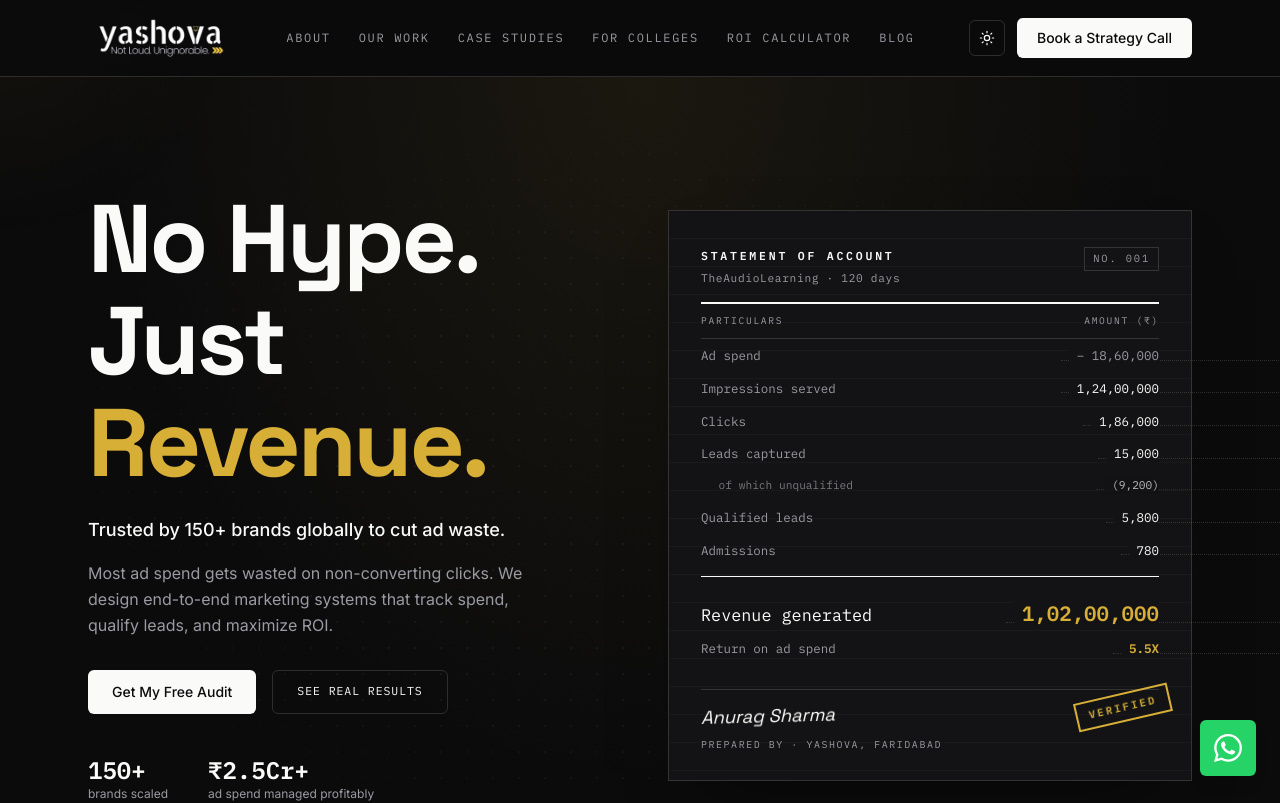
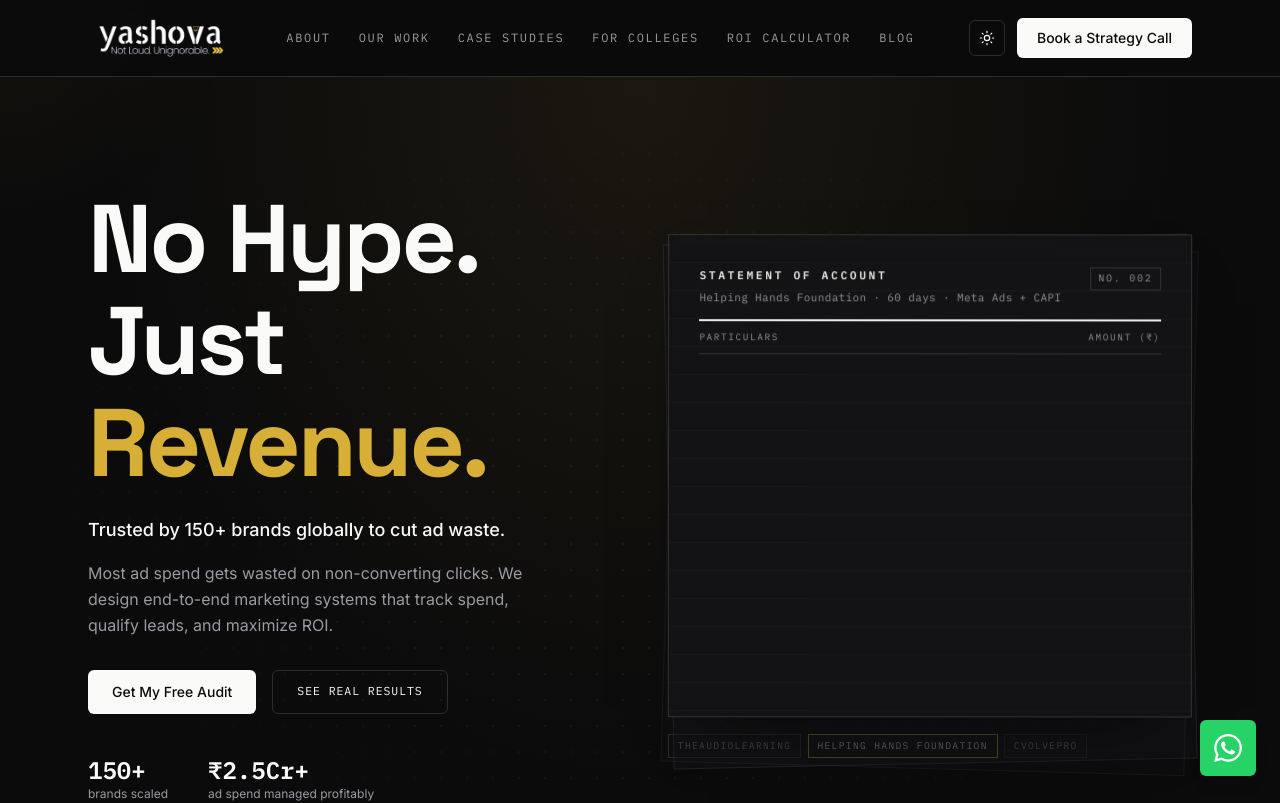
Before and after one commit to anurag-yashova/yashova-website, a Next.js app: page / in a window 1280 px wide. Shown: the top 803 px of the page. Built offline with nearby package versions, Linux system fonts and the light colour scheme.

Commit message:
Hero becomes a live desk: three client statements cycle, each printing then hand-annotated with drawn pen strokes and a handwritten margin note before the sheet lifts away

```diff
--- a/src/app/globals.css
+++ b/src/app/globals.css
@@ -384,206 +384,189 @@
   .lightbox-nav { top: auto; bottom: 1rem; }
 }
 
-/* ============ THE LEDGER — hero document ============ */
+/* ============ THE DESK — rotating annotated statements ============ */
+.ledger-desk { position: relative; }
+
+/* the paper stack behind the live statement */
+.ledger-stack {
+  position: absolute;
+  inset: 0;
+  border: 1px solid var(--surface-line);
+  background: var(--surface);
+  transform: rotate(-1.2deg) translateY(6px);
+  opacity: 0.55;
+}
+.ledger-stack-2 { transform: rotate(1.6deg) translateY(11px); opacity: 0.3; }
+
+@keyframes sheetIn {
+  0% { opacity: 0; transform: translateY(22px) rotate(0.6deg); }
+  100% { opacity: 1; transform: none; }
+}
+@keyframes sheetOut {
+  0% { opacity: 1; transform: none; }
+  100% { opacity: 0; transform: translateY(-26px) rotate(-1.4deg); }
+}
+
 .ledger {
   position: relative;
   border: 1px solid var(--surface-line);
   background: var(--surface);
-  padding: 1.75rem 1.5rem 1.5rem;
+  padding: 1.6rem 1.4rem 1.4rem;
   font-family: var(--font-mono), ui-monospace, monospace;
-  /* torn-paper top edge */
   box-shadow: 0 30px 70px -40px rgba(0, 0, 0, 0.7);
+  animation: sheetIn 0.5s cubic-bezier(0.16, 1, 0.3, 1) both;
 }
+.ledger.is-leaving { animation: sheetOut 0.55s cubic-bezier(0.7, 0, 0.84, 0) 2.6s both; }
 .ledger::before {
   content: "";
   position: absolute;
   inset: 0;
   pointer-events: none;
-  background-image: repeating-linear-gradient(
-    to bottom,
-    transparent 0 27px,
-    var(--dot-color) 27px 28px
-  );
-  opacity: 0.55;
+  background-image: repeating-linear-gradient(to bottom, transparent 0 27px, var(--dot-color) 27px 28px);
+  opacity: 0.5;
 }
-@media (min-width: 768px) { .ledger { padding: 2.25rem 2rem 1.75rem; } }
+@media (min-width: 768px) { .ledger { padding: 2rem 1.9rem 1.6rem; } }
 
 .ledger-head {
-  position: relative;
-  display: flex;
-  align-items: flex-start;
-  justify-content: space-between;
-  gap: 1rem;
-  padding-bottom: 1rem;
-  border-bottom: 2px solid var(--ink);
+  position: relative; display: flex; align-items: flex-start;
+  justify-content: space-between; gap: 1rem;
+  padding-bottom: 0.9rem; border-bottom: 2px solid var(--ink);
 }
-.ledger-title {
-  display: block;
-  font-size: 0.72rem;
-  letter-spacing: 0.24em;
-  text-transform: uppercase;
-  color: var(--ink);
-  font-weight: 600;
-}
-.ledger-sub {
-  display: block;
-  margin-top: 0.35rem;
-  font-size: 0.7rem;
-  letter-spacing: 0.06em;
-  color: var(--ink-muted);
-}
-.ledger-no {
-  font-size: 0.65rem;
-  letter-spacing: 0.18em;
-  text-transform: uppercase;
-  color: var(--ink-muted);
-  border: 1px solid var(--surface-line);
-  padding: 0.2rem 0.5rem;
-}
+.ledger-title { display: block; font-size: 0.7rem; letter-spacing: 0.24em; text-transform: uppercase; color: var(--ink); font-weight: 600; }
+.ledger-sub { display: block; margin-top: 0.3rem; font-size: 0.68rem; letter-spacing: 0.04em; color: var(--ink-muted); }
+.ledger-no { font-size: 0.62rem; letter-spacing: 0.18em; text-transform: uppercase; color: var(--ink-muted); border: 1px solid var(--surface-line); padding: 0.18rem 0.45rem; white-space: nowrap; }
 
 .ledger-cols {
-  position: relative;
-  display: flex;
-  justify-content: space-between;
-  padding: 0.6rem 0;
-  font-size: 0.6rem;
-  letter-spacing: 0.18em;
-  text-transform: uppercase;
-  color: var(--ink-muted);
-  border-bottom: 1px solid var(--surface-line);
+  position: relative; display: flex; justify-content: space-between;
+  padding: 0.55rem 0; font-size: 0.58rem; letter-spacing: 0.18em;
+  text-transform: uppercase; color: var(--ink-muted); border-bottom: 1px solid var(--surface-line);
 }
 
 .ledger-body { position: relative; margin: 0; padding: 0; list-style: none; }
 
 .ledger-line {
-  display: flex;
-  align-items: baseline;
-  justify-content: space-between;
-  gap: 1rem;
-  padding: 0.44rem 0;
-  font-size: 0.78rem;
-  color: var(--ink-muted);
-  opacity: 0;
-  transform: translateY(-6px);
-  transition: opacity 0.35s ease, transform 0.35s cubic-bezier(0.16, 1, 0.3, 1);
+  display: flex; align-items: baseline; justify-content: space-between; gap: 1rem;
+  padding: 0.42rem 0; font-size: 0.76rem; color: var(--ink-muted);
+  opacity: 0; transform: translateY(-6px);
+  transition: opacity 0.3s ease, transform 0.3s cubic-bezier(0.16, 1, 0.3, 1);
 }
 .ledger-line.in { opacity: 1; transform: none; }
-/* dotted leader between label and figure — the detail that says 'document' */
 .ledger-line > span:first-child { position: relative; flex: 1; }
 .ledger-line > span:first-child::after {
-  content: "";
-  position: absolute;
-  left: calc(100% + 0.5rem);
-  right: 0;
-  bottom: 0.32em;
-  width: 100vw;
-  border-bottom: 1px dotted var(--surface-line);
+  content: ""; position: absolute; left: calc(100% + 0.5rem); right: 0; bottom: 0.32em;
+  width: 100vw; border-bottom: 1px dotted var(--surface-line);
 }
 .ledger-amount {
-  position: relative;
-  z-index: 1;
-  background: var(--surface);
-  padding-left: 0.5rem;
-  color: var(--ink);
-  font-variant-numeric: tabular-nums;
+  position: relative; z-index: 1; background: var(--surface);
+  padding-left: 0.5rem; color: var(--ink); font-variant-numeric: tabular-nums;
 }
 .ledger-amount.is-debit { color: var(--ink-muted); }
-
-.ledger-subline { font-size: 0.7rem; padding-left: 1.1rem; opacity: 0; }
-.ledger-subline.in { opacity: 0.75; }
+.ledger-subline { font-size: 0.68rem; padding-left: 1rem; }
+.ledger-subline.in { opacity: 0.7; }
 
 .ledger-rule {
-  height: 1px;
-  margin: 0.6rem 0;
-  background: var(--ink);
-  transform: scaleX(0);
-  transform-origin: left;
-  transition: transform 0.5s cubic-bezier(0.16, 1, 0.3, 1);
+  height: 1px; margin: 0.55rem 0; background: var(--ink);
+  transform: scaleX(0); transform-origin: left;
+  transition: transform 0.45s cubic-bezier(0.16, 1, 0.3, 1);
 }
 .ledger-rule.in { transform: scaleX(1); }
 
-.ledger-total {
-  font-size: 1.05rem;
-  padding: 0.7rem 0 0.2rem;
-  color: var(--ink);
-}
-.ledger-total .ledger-amount { color: var(--gold); font-weight: 600; font-size: 1.3rem; }
-.ledger-ratio { font-size: 0.78rem; }
+.ledger-total { font-size: 1rem; padding: 0.6rem 0 0.15rem; color: var(--ink); }
+.ledger-total .ledger-amount { color: var(--gold); font-weight: 600; font-size: 1.25rem; }
+.ledger-ratio { font-size: 0.76rem; }
 .ledger-ratio .ledger-amount { color: var(--gold); font-weight: 600; }
 
+/* ---- the hand: pen strokes drawn over the page ---- */
+.pen {
+  position: absolute; inset: 0; width: 100%; height: 100%;
+  pointer-events: none; overflow: visible;
+}
+.pen-stroke {
+  stroke: var(--gold);
+  stroke-width: 2.2;
+  stroke-linecap: round;
+  stroke-linejoin: round;
+  vector-effect: non-scaling-stroke;
+  stroke-dasharray: 420;
+  stroke-dashoffset: 420;
+  opacity: 0.85;
+}
+.pen.in .pen-1 { animation: penDraw 0.75s cubic-bezier(0.4, 0, 0.3, 1) 0.1s forwards; }
+.pen.in .pen-2 { animation: penDraw 0.4s cubic-bezier(0.4, 0, 0.3, 1) 0.75s forwards; }
+.pen.in .pen-3 { animation: penDraw 0.45s cubic-bezier(0.4, 0, 0.3, 1) 1s forwards; }
+@keyframes penDraw { to { stroke-dashoffset: 0; } }
+
+.pen-note {
+  position: absolute;
+  left: 1.6rem;
+  bottom: 4.6rem;
+  max-width: 46%;
+  font-family: var(--font-hand), cursive;
+  font-size: 1.15rem;
+  line-height: 1.15;
+  color: var(--gold);
+  transform: rotate(-2.5deg);
+  opacity: 0;
+  transition: opacity 0.4s ease 1.15s;
+}
+.pen-note.in { opacity: 1; }
+
 .ledger-foot {
-  position: relative;
-  margin-top: 1.5rem;
-  padding-top: 0.9rem;
+  position: relative; margin-top: 1.3rem; padding-top: 0.8rem;
   border-top: 1px solid var(--surface-line);
-  opacity: 0;
-  transition: opacity 0.6s ease 0.2s;
+  opacity: 0; transition: opacity 0.5s ease 0.15s;
 }
 .ledger-foot.in { opacity: 1; }
 .ledger-sig {
-  display: block;
-  font-family: var(--font-display), sans-serif;
-  font-size: 1.15rem;
-  font-style: italic;
-  color: var(--ink);
-  transform: rotate(-1.5deg);
-  transform-origin: left;
+  display: block; font-family: var(--font-hand), cursive;
+  font-size: 1.5rem; color: var(--ink);
+  transform: rotate(-2deg); transform-origin: left;
 }
-.ledger-sigline {
-  display: block;
-  margin-top: 0.35rem;
-  font-size: 0.62rem;
-  letter-spacing: 0.16em;
-  text-transform: uppercase;
-  color: var(--ink-muted);
+.ledger-sigline { display: block; margin-top: 0.2rem; font-size: 0.6rem; letter-spacing: 0.16em; text-transform: uppercase; color: var(--ink-muted); }
+
+@keyframes caretBlink { 0%, 49% { opacity: 1; } 50%, 100% { opacity: 0; } }
+.ledger-caret {
+  position: absolute; right: 0; top: 1rem; height: 0.85rem; width: 7px;
+  background: var(--gold); animation: caretBlink 0.9s steps(1) infinite;
 }
 
-/* blinking print caret while the statement is still printing */
-@keyframes caretBlink { 0%, 49% { opacity: 1; } 50%, 100% { opacity: 0; } }
-.ledger-caret {
-  position: absolute;
-  right: 0;
-  top: 1rem;
-  height: 0.9rem;
-  width: 8px;
-  background: var(--gold);
-  animation: caretBlink 0.9s steps(1) infinite;
-}
-
-/* the stamp lands once the statement is complete */
 @keyframes stampIn {
-  0% { opacity: 0; transform: rotate(-18deg) scale(1.9); }
+  0% { opacity: 0; transform: rotate(-20deg) scale(2); }
   60% { opacity: 1; transform: rotate(-13deg) scale(0.94); }
   100% { opacity: 1; transform: rotate(-13deg) scale(1); }
 }
 .ledger-stamp {
-  position: absolute;
-  right: 1.25rem;
-  bottom: 3.6rem;
-  padding: 0.3rem 0.7rem;
-  border: 2px solid var(--gold);
-  color: var(--gold);
-  font-size: 0.66rem;
-  font-weight: 600;
-  letter-spacing: 0.22em;
-  text-transform: uppercase;
-  opacity: 0;
-  pointer-events: none;
+  position: absolute; right: 1.2rem; bottom: 3.4rem;
+  padding: 0.28rem 0.65rem; border: 2px solid var(--gold); color: var(--gold);
+  font-size: 0.62rem; font-weight: 600; letter-spacing: 0.22em; text-transform: uppercase;
+  opacity: 0; pointer-events: none;
 }
-.ledger-stamp.in { animation: stampIn 0.5s cubic-bezier(0.34, 1.56, 0.64, 1) forwards; }
+.ledger-stamp.in { animation: stampIn 0.45s cubic-bezier(0.34, 1.56, 0.64, 1) 1.3s forwards; }
 
-/* light mode: it becomes an actual printed page */
-html.light .ledger {
-  background: #fff;
-  box-shadow: 0 1px 0 var(--surface-line);
+/* which client is on top */
+.ledger-tabs { display: flex; flex-wrap: wrap; gap: 0.4rem; margin-top: 1.1rem; }
+.ledger-tab {
+  font-family: var(--font-mono), monospace;
+  font-size: 0.6rem; letter-spacing: 0.14em; text-transform: uppercase;
+  color: var(--ink-muted); padding: 0.25rem 0.55rem;
+  border: 1px solid var(--surface-line);
+  transition: color 0.3s ease, border-color 0.3s ease;
 }
+.ledger-tab.is-on { color: var(--ink); border-color: var(--gold); }
+
+/* light mode: it is simply a printed page */
+html.light .ledger { background: #fff; box-shadow: 0 1px 0 var(--surface-line); }
 html.light .ledger-amount { background: #fff; }
-html.light .ledger::before { opacity: 0.9; }
+html.light .ledger-stack { background: #fff; }
+html.light .ledger::before { opacity: 0.85; }
 
 @media (prefers-reduced-motion: reduce) {
+  .ledger, .ledger.is-leaving { animation: none; }
   .ledger-line, .ledger-foot { opacity: 1; transform: none; transition: none; }
-  .ledger-subline { opacity: 0.75; }
+  .ledger-subline { opacity: 0.7; }
   .ledger-rule { transform: scaleX(1); }
   .ledger-caret { display: none; }
+  .pen-stroke { stroke-dashoffset: 0; animation: none !important; }
+  .pen-note { opacity: 1; transition: none; }
   .ledger-stamp.in { animation: none; opacity: 1; transform: rotate(-13deg); }
 }
--- a/src/components/LedgerHero.tsx
+++ b/src/components/LedgerHero.tsx
@@ -1,135 +1,236 @@
 "use client";
 
-import { useEffect, useRef, useState } from "react";
+import { useEffect, useReducer, useRef } from "react";
 
-/** A statement of account that prints itself, line by line.
- *  Not a dashboard. Not a chart. A document. */
+/** A working desk, not a hero image.
+ *  Statements roll off one after another; a hand marks each one up in pen,
+ *  then the page is pulled away and the next one starts printing. */
 
-type Line =
-  | { kind: "item"; label: string; value: string; sign?: "debit" | "credit" }
-  | { kind: "sub"; label: string; value: string }
-  | { kind: "rule" }
-  | { kind: "total"; label: string; value: string }
-  | { kind: "ratio"; label: string; value: string };
+type Row = { label: string; value: string; debit?: boolean; sub?: boolean };
 
-const lines: Line[] = [
-  { kind: "item", label: "Ad spend", value: "18,60,000", sign: "debit" },
-  { kind: "item", label: "Impressions served", value: "1,24,00,000" },
-  { kind: "item", label: "Clicks", value: "1,86,000" },
-  { kind: "item", label: "Leads captured", value: "15,000" },
-  { kind: "sub", label: "of which unqualified", value: "(9,200)" },
-  { kind: "item", label: "Qualified leads", value: "5,800" },
-  { kind: "item", label: "Admissions", value: "780" },
-  { kind: "rule" },
-  { kind: "total", label: "Revenue generated", value: "1,02,00,000" },
-  { kind: "ratio", label: "Return on ad spend", value: "5.5X" },
+type Statement = {
+  no: string;
+  client: string;
+  period: string;
+  rows: Row[];
+  total: { label: string; value: string };
+  ratio: { label: string; value: string };
+  /** pen note scrawled in the margin once the figures land */
+  note: string;
+  stamp: string;
+};
+
+const statements: Statement[] = [
+  {
+    no: "001",
+    client: "TheAudioLearning",
+    period: "120 days · Meta + webinar funnel",
+    rows: [
+      { label: "Ad spend", value: "18,60,000", debit: true },
+      { label: "Clicks", value: "1,86,000" },
+      { label: "Leads captured", value: "15,000" },
+      { label: "of which unqualified", value: "(9,200)", sub: true },
+      { label: "Admissions", value: "780" },
+    ],
+    total: { label: "Revenue generated", value: "1,02,00,000" },
+    ratio: { label: "Return on ad spend", value: "5.5X" },
+    note: "₹126 a lead. 780 seats filled.",
+    stamp: "Verified",
+  },
+  {
+    no: "002",
+    client: "Helping Hands Foundation",
+    period: "60 days · Meta Ads + CAPI",
+    rows: [
+      { label: "Cost per result, start", value: "175.61", debit: true },
+      { label: "Cost per result, scaled", value: "85.48" },
+      { label: "Donor transactions", value: "11,246" },
+      { label: "Disputes raised", value: "(0)", sub: true },
+      { label: "Paid via UPI", value: "96.99%" },
+    ],
+    total: { label: "Donations collected", value: "30,11,507" },
+    ratio: { label: "Return on ad spend", value: "4.5X" },
+    note: "Razorpay verified. Zero chargebacks.",
+    stamp: "Verified",
+  },
+  {
+    no: "003",
+    client: "CvolvePro",
+    period: "Initial phase · LinkedIn",
+    rows: [
+      { label: "Ad spend", value: "41,010", debit: true },
+      { label: "Impressions", value: "3,86,438" },
+      { label: "Professional reach", value: "2,22,630" },
+      { label: "Best ad set CPC", value: "4.28", sub: true },
+      { label: "Clicks", value: "8,752" },
+    ],
+    total: { label: "Cost per click", value: "4.69" },
+    ratio: { label: "Click-through rate", value: "2.26%" },
+    note: "Under ₹5 a click, all through testing.",
+    stamp: "Live",
+  },
 ];
+
+/* phases: print rows → rule+total → pen marks → hold → tear away */
+type State = { doc: number; printed: number; phase: "print" | "mark" | "hold" | "exit" };
+type Action = { type: "tick" } | { type: "mark" } | { type: "hold" } | { type: "next" };
+
+const TOTAL_ROWS = 5;
+
+function reducer(s: State, a: Action): State {
+  switch (a.type) {
+    case "tick":
+      return { ...s, printed: Math.min(s.printed + 1, TOTAL_ROWS + 2) };
+    case "mark":
+      return { ...s, phase: "mark" };
+    case "hold":
+      return { ...s, phase: "hold" };
+    case "next":
+      return { doc: (s.doc + 1) % statements.length, printed: 0, phase: "print" };
+  }
+}
 
 export default function LedgerHero() {
   const ref = useRef<HTMLDivElement>(null);
-  const [printed, setPrinted] = useState(0);
+  const [state, dispatch] = useReducer(reducer, { doc: 0, printed: 0, phase: "print" });
+  const started = useRef(false);
 
   useEffect(() => {
     const el = ref.current;
     if (!el) return;
-
-    let timer: ReturnType<typeof setInterval>;
-    const reduced = window.matchMedia("(prefers-reduced-motion: reduce)").matches;
     const obs = new IntersectionObserver(
       ([e]) => {
-        if (!e.isIntersecting) return;
+        if (!e.isIntersecting || started.current) return;
+        started.current = true;
         obs.disconnect();
-        if (reduced) {
-          setPrinted(lines.length + 1);
-          return;
-        }
-        timer = setInterval(() => {
-          setPrinted((n) => {
-            if (n >= lines.length + 1) {
-              clearInterval(timer);
-              return n;
-            }
-            return n + 1;
-          });
-        }, 190);
+        dispatch({ type: "tick" });
       },
       { threshold: 0.25 }
     );
     obs.observe(el);
-    return () => {
-      obs.disconnect();
-      clearInterval(timer);
-    };
+    return () => obs.disconnect();
   }, []);
 
-  const done = printed >= lines.length + 1;
+  // drive the cycle
+  useEffect(() => {
+    if (!started.current) return;
+    let t: ReturnType<typeof setTimeout>;
+    if (state.phase === "print") {
+      if (state.printed < TOTAL_ROWS + 2) {
+        t = setTimeout(() => dispatch({ type: "tick" }), 200);
+      } else {
+        t = setTimeout(() => dispatch({ type: "mark" }), 450);
+      }
+    } else if (state.phase === "mark") {
+      t = setTimeout(() => dispatch({ type: "hold" }), 1900);
+    } else if (state.phase === "hold") {
+      t = setTimeout(() => dispatch({ type: "next" }), 3200);
+    }
+    return () => clearTimeout(t);
+  }, [state]);
+
+  useEffect(() => {
+    if (state.phase === "print" && state.printed === 0 && started.current) {
+      const t = setTimeout(() => dispatch({ type: "tick" }), 380);
+      return () => clearTimeout(t);
+    }
+  }, [state]);
+
+  const s = statements[state.doc];
+  const marked = state.phase === "mark" || state.phase === "hold";
+  const leaving = state.phase === "hold";
 
   return (
-    <div ref={ref} className="ledger">
+    <div className="ledger-desk">
+      {/* the stack of statements underneath */}
+      <div className="ledger-stack" aria-hidden />
+      <div className="ledger-stack ledger-stack-2" aria-hidden />
+
+      <div ref={ref} className={`ledger ${leaving ? "is-leaving" : ""}`} key={state.doc}>
         <div className="ledger-head">
           <div>
             <span className="ledger-title">Statement of account</span>
-          <span className="ledger-sub">TheAudioLearning &middot; 120 days</span>
+            <span className="ledger-sub">
+              {s.client} &middot; {s.period}
+            </span>
           </div>
-        <span className="ledger-no">No. 001</span>
+          <span className="ledger-no">No. {s.no}</span>
         </div>
 
         <div className="ledger-cols">
           <span>Particulars</span>
-        <span className="text-right">Amount (₹)</span>
+          <span>Amount (₹)</span>
         </div>
 
         <ol className="ledger-body">
-        {lines.map((l, i) => {
-          const shown = printed > i;
-          if (l.kind === "rule") {
-            return <li key={i} className={`ledger-rule ${shown ? "in" : ""}`} aria-hidden />;
-          }
-          if (l.kind === "total") {
-            return (
-              <li key={i} className={`ledger-line ledger-total ${shown ? "in" : ""}`}>
-                <span>{l.label}</span>
-                <span className="ledger-amount">{l.value}</span>
-              </li>
-            );
-          }
-          if (l.kind === "ratio") {
-            return (
-              <li key={i} className={`ledger-line ledger-ratio ${shown ? "in" : ""}`}>
-                <span>{l.label}</span>
-                <span className="ledger-amount">{l.value}</span>
-              </li>
-            );
-          }
-          if (l.kind === "sub") {
-            return (
-              <li key={i} className={`ledger-line ledger-subline ${shown ? "in" : ""}`}>
-                <span>{l.label}</span>
-                <span className="ledger-amount">{l.value}</span>
-              </li>
-            );
-          }
-          return (
-            <li key={i} className={`ledger-line ${shown ? "in" : ""}`}>
-              <span>{l.label}</span>
-              <span className={`ledger-amount ${l.sign === "debit" ? "is-debit" : ""}`}>
-                {l.sign === "debit" ? "\u2212 " : ""}
-                {l.value}
+          {s.rows.map((r, i) => (
+            <li
+              key={r.label}
+              className={`ledger-line ${r.sub ? "ledger-subline" : ""} ${state.printed > i ? "in" : ""}`}
+            >
+              <span>{r.label}</span>
+              <span className={`ledger-amount ${r.debit ? "is-debit" : ""}`}>
+                {r.debit ? "\u2212 " : ""}
+                {r.value}
               </span>
             </li>
-          );
-        })}
+          ))}
+
+          <li className={`ledger-rule ${state.printed > TOTAL_ROWS ? "in" : ""}`} aria-hidden />
+
+          <li className={`ledger-line ledger-total ${state.printed > TOTAL_ROWS ? "in" : ""}`}>
+            <span>{s.total.label}</span>
+            <span className="ledger-amount">{s.total.value}</span>
+          </li>
+          <li className={`ledger-line ledger-ratio ${state.printed > TOTAL_ROWS + 1 ? "in" : ""}`}>
+            <span>{s.ratio.label}</span>
+            <span className="ledger-amount" id="ratio-figure">
+              {s.ratio.value}
+            </span>
+          </li>
         </ol>
 
-      <div className={`ledger-foot ${done ? "in" : ""}`}>
+        {/* the hand: pen strokes drawn over the finished figures */}
+        <svg className={`pen ${marked ? "in" : ""}`} viewBox="0 0 400 300" preserveAspectRatio="none" aria-hidden>
+          {/* loose circle around the ratio figure */}
+          <path
+            className="pen-stroke pen-1"
+            d="M312 246c-34-9-62-6-72 3-9 8-2 18 22 22 27 5 62 2 74-6 11-8 4-17-16-21-22-5-52-4-66 2"
+            fill="none"
+          />
+          {/* underline under the total */}
+          <path className="pen-stroke pen-2" d="M232 214c26 3 52 4 78 1" fill="none" />
+          {/* arrow from the note up to the circle */}
+          <path className="pen-stroke pen-3" d="M196 286c22-6 48-16 74-28" fill="none" />
+          <path className="pen-stroke pen-3" d="M262 254l10 4-3 10" fill="none" />
+        </svg>
+
+        <span className={`pen-note ${marked ? "in" : ""}`}>{s.note}</span>
+
+        <div className={`ledger-foot ${state.printed > TOTAL_ROWS + 1 ? "in" : ""}`}>
           <span className="ledger-sig">Anurag Sharma</span>
           <span className="ledger-sigline">Prepared by &middot; Yashova, Faridabad</span>
-        {!done && <span className="ledger-caret" aria-hidden />}
+          {state.phase === "print" && <span className="ledger-caret" aria-hidden />}
         </div>
 
-      <span className={`ledger-stamp ${done ? "in" : ""}`} aria-hidden>
-        Verified
+        <span className={`ledger-stamp ${marked ? "in" : ""}`} aria-hidden>
+          {s.stamp}
         </span>
+      </div>
+
+      {/* which statement is on top */}
+      <div className="ledger-tabs" role="tablist" aria-label="Client statements">
+        {statements.map((st, i) => (
+          <span
+            key={st.no}
+            role="tab"
+            aria-selected={i === state.doc}
+            className={`ledger-tab ${i === state.doc ? "is-on" : ""}`}
+          >
+            {st.client}
+          </span>
+        ))}
+      </div>
     </div>
   );
 }
```
Also changed, not shown: src/app/layout.tsx (+8 -2 lines), 1 other file (tests, documents, lock files or other folders). Lines whose indentation alone changed are shown as unchanged.
